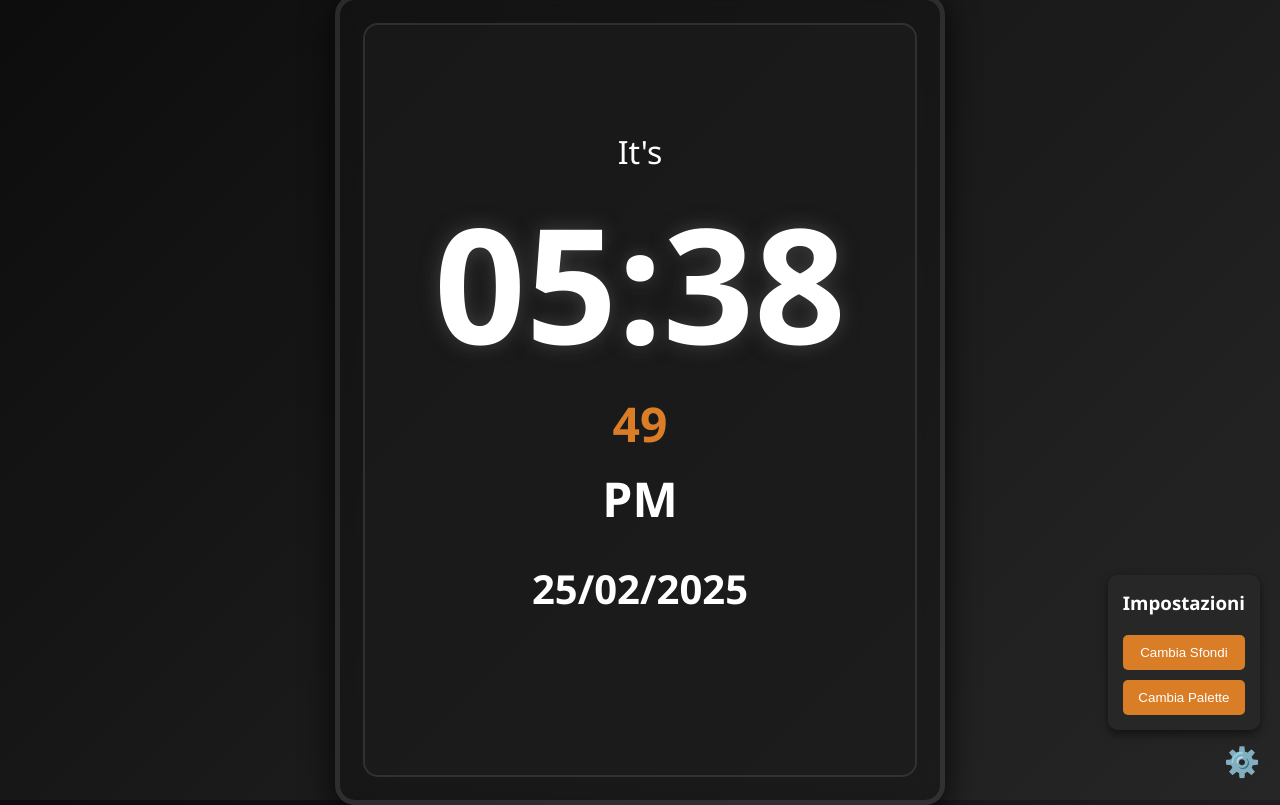
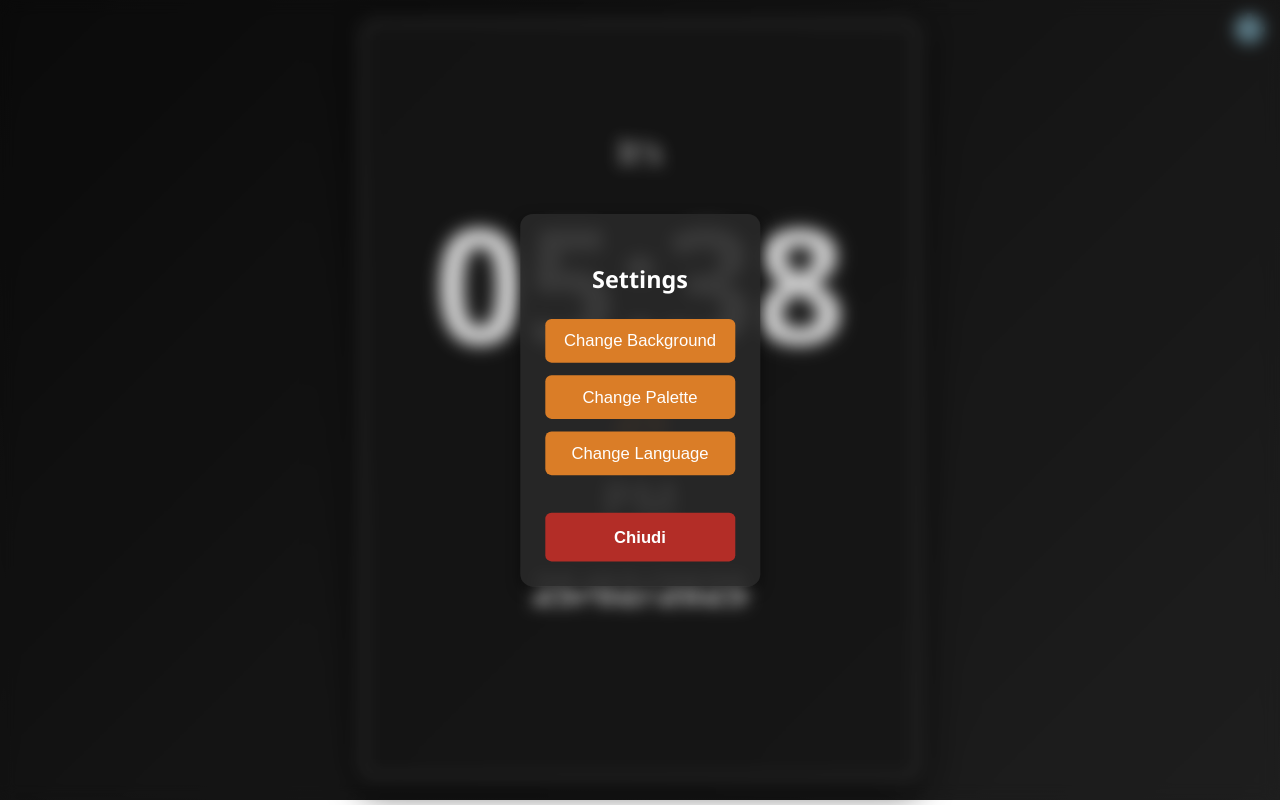
Before and after one commit to bubbosvilup/WallpaperEngine---Clock, a plain HTML site: page index.html in a window 1280 px wide. Both pictures are taken after a click on the element "⚙️". Drawn offline with Linux system fonts and the light colour scheme.

Commit message:
improved menu visiblity-aestethic etc.

```diff
--- a/index.html
+++ b/index.html
@@ -7,11 +7,14 @@
     <link rel="stylesheet" href="styles.css" />
   </head>
   <body>
+    <div id="blurOverlay" class="hidden"></div>
     <div id="menuButton">⚙️</div>
     <div id="settingsMenu" class="hidden">
-      <h3>Impostazioni</h3>
-      <button>Cambia Sfondi</button>
-      <button>Cambia Palette</button>
+      <h3 id="setText">Settings</h3>
+      <button>Change Background</button>
+      <button>Change Palette</button>
+      <button>Change Language</button>
+      <button id="closeMenuButton" class="close-button">Chiudi</button>
     </div>
     <div id="container">
       <div id="container2">
--- a/script.js
+++ b/script.js
@@ -4,6 +4,7 @@ const amPmText = document.getElementById("amPm");
 const dateText = document.getElementById("date");
 const menuButton = document.getElementById("menuButton");
 const settingsMenu = document.getElementById("settingsMenu");
+const blurOverlay = document.getElementById("blurOverlay");
 
 function getTime() {
   const now = new Date();
@@ -26,6 +27,15 @@ function getTime() {
 menuButton.addEventListener("click", () => {
   settingsMenu.classList.toggle("visible");
   settingsMenu.classList.toggle("hidden");
+  blurOverlay.classList.toggle("visible");
+});
+
+const closeMenuButton = document.getElementById("closeMenuButton");
+
+closeMenuButton.addEventListener("click", () => {
+  settingsMenu.classList.remove("visible");
+  settingsMenu.classList.add("hidden");
+  blurOverlay.classList.remove("visible");
 });
 
 setInterval(getTime, 999);
--- a/styles.css
+++ b/styles.css
@@ -1,3 +1,4 @@
+/* Reset di base e stile generale del body */
 body {
   margin: 0;
   padding: 0;
@@ -10,10 +11,11 @@ body {
   background: linear-gradient(135deg, #0d0d0d, #1a1a1a, #262626);
 }
 
+/* Pulsante Menu */
 #menuButton {
   position: fixed;
-  bottom: 20px;
-  right: 20px;
+  top: 1%;
+  right: 1%;
   font-size: 1.8rem;
   cursor: pointer;
   color: white;
@@ -24,26 +26,31 @@ body {
   transform: rotate(90deg);
 }
 
+/* Menu Impostazioni */
 #settingsMenu {
-  position: absolute;
-  bottom: 70px;
-  right: 20px;
+  position: fixed;
+  top: 50%;
+  left: 50%;
+  transform: translate(-50%, -50%) scale(1.25);
+  transform-origin: center;
   background-color: rgba(40, 40, 40, 0.9);
-  padding: 15px;
+  padding: 20px;
   border-radius: 10px;
   box-shadow: 0 4px 10px rgba(0, 0, 0, 0.5);
   display: none;
   flex-direction: column;
   gap: 10px;
-  z-index: 10;
+  z-index: 100;
+  transition: transform 0.3s ease;
 }
 
 #settingsMenu h3 {
   color: white;
-  margin: 0 0 10px 0;
+  margin-bottom: 10px;
+  text-align: center;
 }
 
-#settingsMenu button {
+#settingsMenu button:not(#closeMenuButton) {
   background-color: #da7d27;
   color: white;
   border: none;
@@ -53,10 +60,29 @@ body {
   transition: background-color 0.3s;
 }
 
-#settingsMenu button:hover {
+#settingsMenu button:not(#closeMenuButton):hover {
   background-color: #b3621d;
 }
 
+/* Bottone di chiusura */
+#closeMenuButton {
+  margin-top: 20px;
+  background-color: #b32d27;
+  color: white;
+  border: none;
+  padding: 12px 20px;
+  border-radius: 5px;
+  cursor: pointer;
+  font-weight: bold;
+  transition: background-color 0.3s, transform 0.2s;
+}
+
+#closeMenuButton:hover {
+  background-color: #8f231e;
+  transform: scale(1.05);
+}
+
+/* Gestione della visibilità */
 #settingsMenu.hidden {
   display: none;
 }
@@ -65,13 +91,14 @@ body {
   display: flex;
 }
 
+/* Contenitore principale dell'orologio */
 #container {
   border: 5px solid rgba(255, 255, 255, 0.1);
   border-radius: 20px;
   backdrop-filter: blur(10px);
   box-shadow: 0 8px 32px rgba(0, 0, 0, 0.8);
-  height: 800px;
-  width: 600px;
+  max-height: 800px;
+  max-width: 600px;
   display: flex;
   justify-content: center;
   align-items: center;
@@ -79,6 +106,7 @@ body {
   background: rgba(20, 20, 20, 0.5);
 }
 
+/* Elementi di testo dell'orologio */
 p {
   color: #ffffff;
   margin: 0;
@@ -111,6 +139,7 @@ p {
   margin-top: 20px;
 }
 
+/* Contenitore interno per il display dell'orologio */
 #container2 {
   position: relative;
   border: 2px solid rgba(255, 255, 255, 0.1);
@@ -124,8 +153,31 @@ p {
   background: rgba(30, 30, 30, 0.5);
 }
 
-@media screen and (min-aspect-ratio: 16/9) {
-  #menuButton {
-    right: 8vw;
-  }
+#setText {
+  display: flex;
+  justify-content: center;
 }
+
+/* Effetto di sfocatura quando il menu è attivo */
+body.blurred {
+  backdrop-filter: blur(8px);
+  transition: backdrop-filter 0.3s ease;
+}
+
+/* Overlay per l'effetto blur */
+#blurOverlay {
+  position: fixed;
+  top: 0;
+  left: 0;
+  width: 100%;
+  height: 100%;
+  backdrop-filter: blur(8px);
+  background: rgba(0, 0, 0, 0.2);
+  z-index: 50;
+  display: none;
+  transition: backdrop-filter 0.3s ease;
+}
+
+#blurOverlay.visible {
+  display: block;
+}
```
